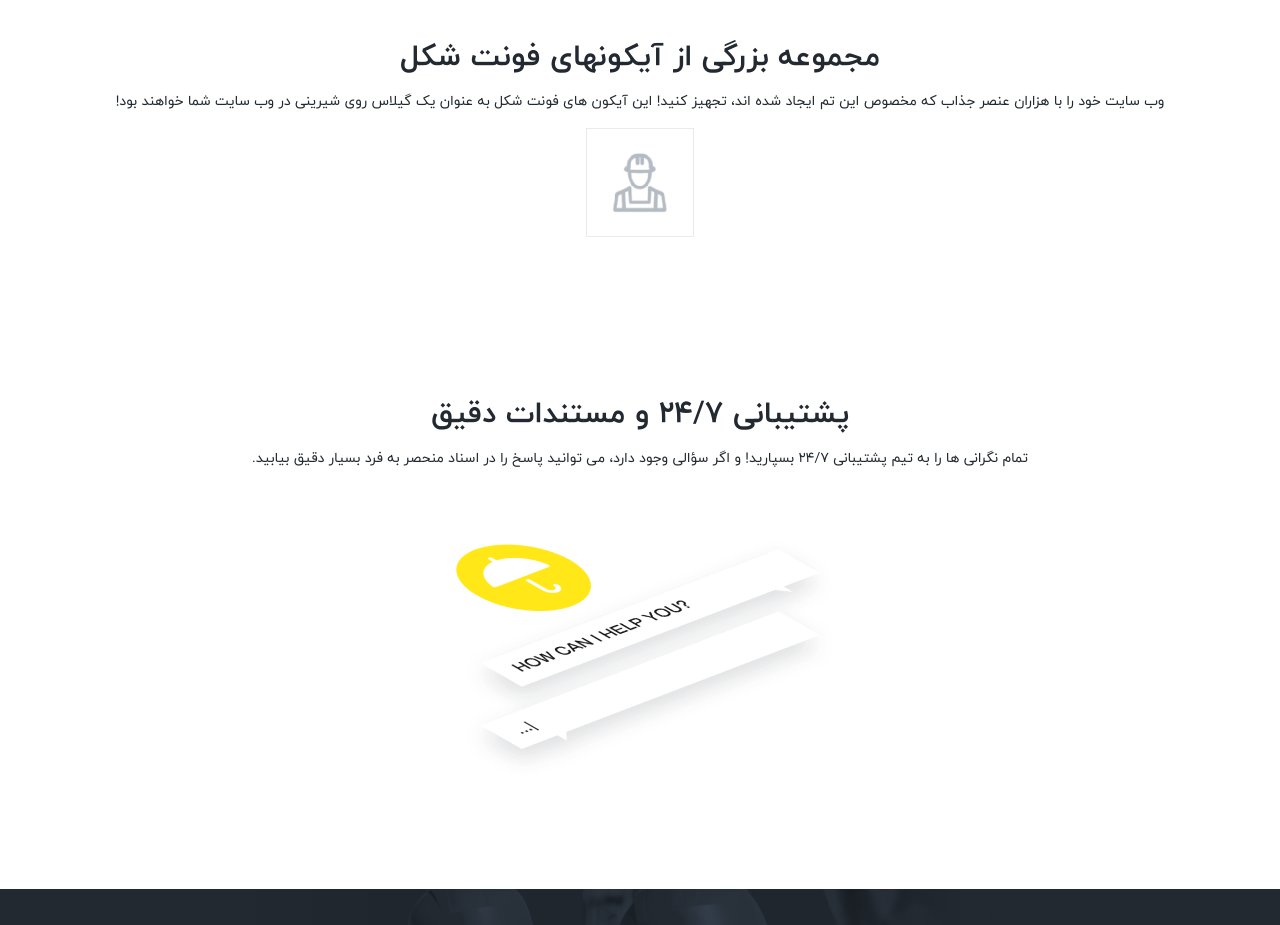
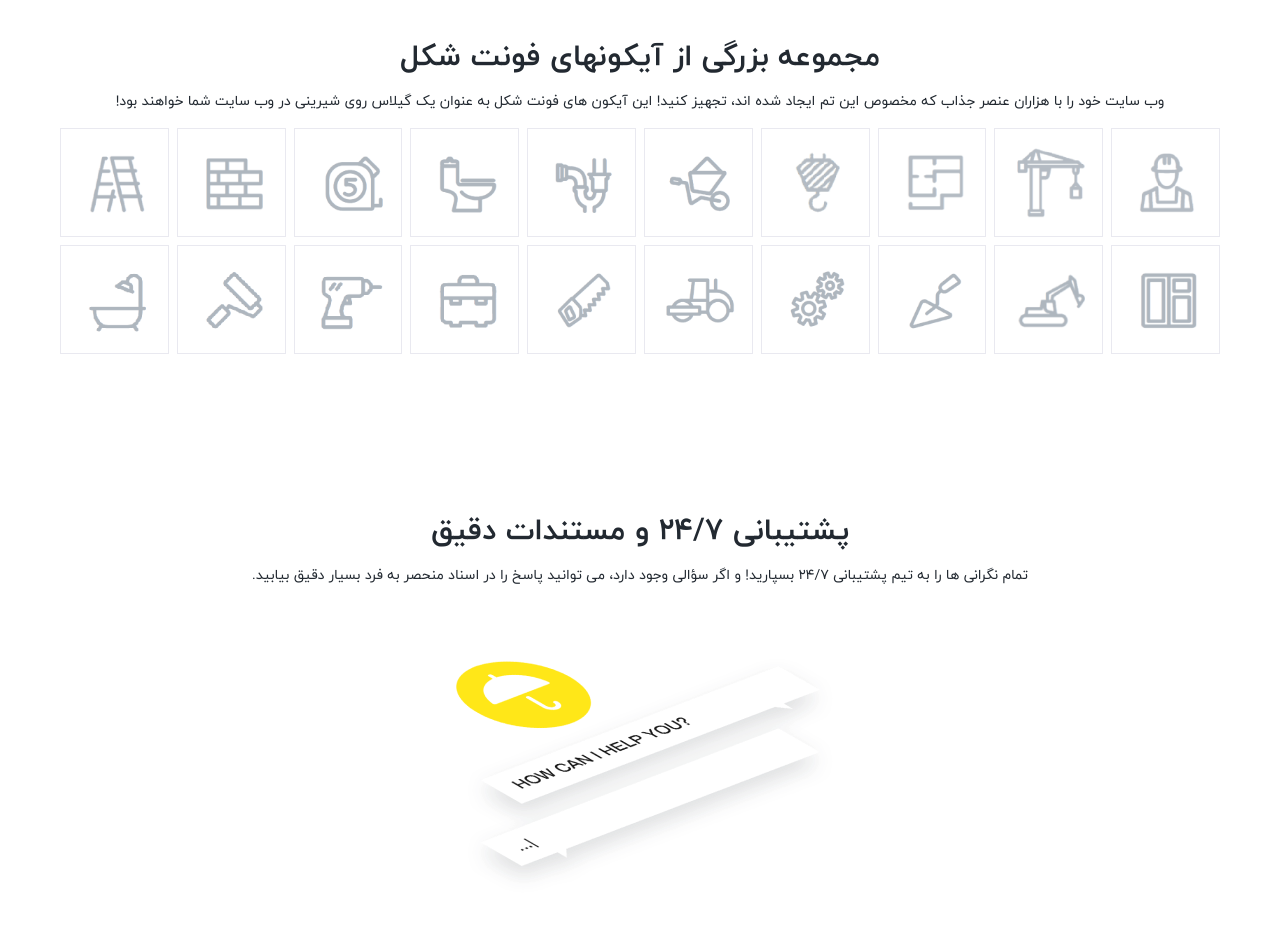
Before and after one commit to mahyarErshad/buildwall, a React (Vite) app: page / in a window 1280 px wide. Shown: the part 10140-11065 px from the top of the page. Built offline with nearby package versions, Linux system fonts and the light colour scheme.

Commit message:
Cards are created

```diff
--- a/src/Components/Body/IconsSection/IconsSection.jsx
+++ b/src/Components/Body/IconsSection/IconsSection.jsx
@@ -27,10 +27,14 @@ function IconsSection() {
     <section className="py-20 flex-center flex-col w-full bg-white px-4 gap-4">
       <h2 className="text-center text-3xl font-bold text-secondary">مجموعه بزرگی از آیکونهای فونت شکل</h2>
       <p className="text-sm text-center text-secondary"> وب سایت خود را با هزاران عنصر جذاب که مخصوص این تم ایجاد شده اند، تجهیز کنید! این آیکون های فونت شکل به عنوان یک گیلاس روی شیرینی در وب سایت شما خواهند بود! </p>
-      <div className="max-w-[75rem] flex-center gap-4 flex-wrap">
-        <figure className={`w-[6.8rem] h-[6.8rem] border border-[#e9e9f0] flex-center bg-white hover:bg-primary transition-all duration-500 ${styles.card}`}>
-          <img className="h-[4.375rem] w-[4.375rem] transition-all duration-150" src={icon1} alt="" />
-        </figure>
+      <div className="max-w-[75rem] flex-center gap-2 flex-wrap">
+        {data.map((item, index) => {
+          return (
+            <figure key={index} className={`w-[6.8rem] h-[6.8rem] border border-[#e9e9f0] flex-center bg-white hover:bg-primary transition-all duration-500 ${styles.card}`}>
+              <img className="h-[4.375rem] w-[4.375rem] transition-all duration-150" src={item} alt="Theme icon" />;
+            </figure>
+          );
+        })}
       </div>
     </section>
   );
```
